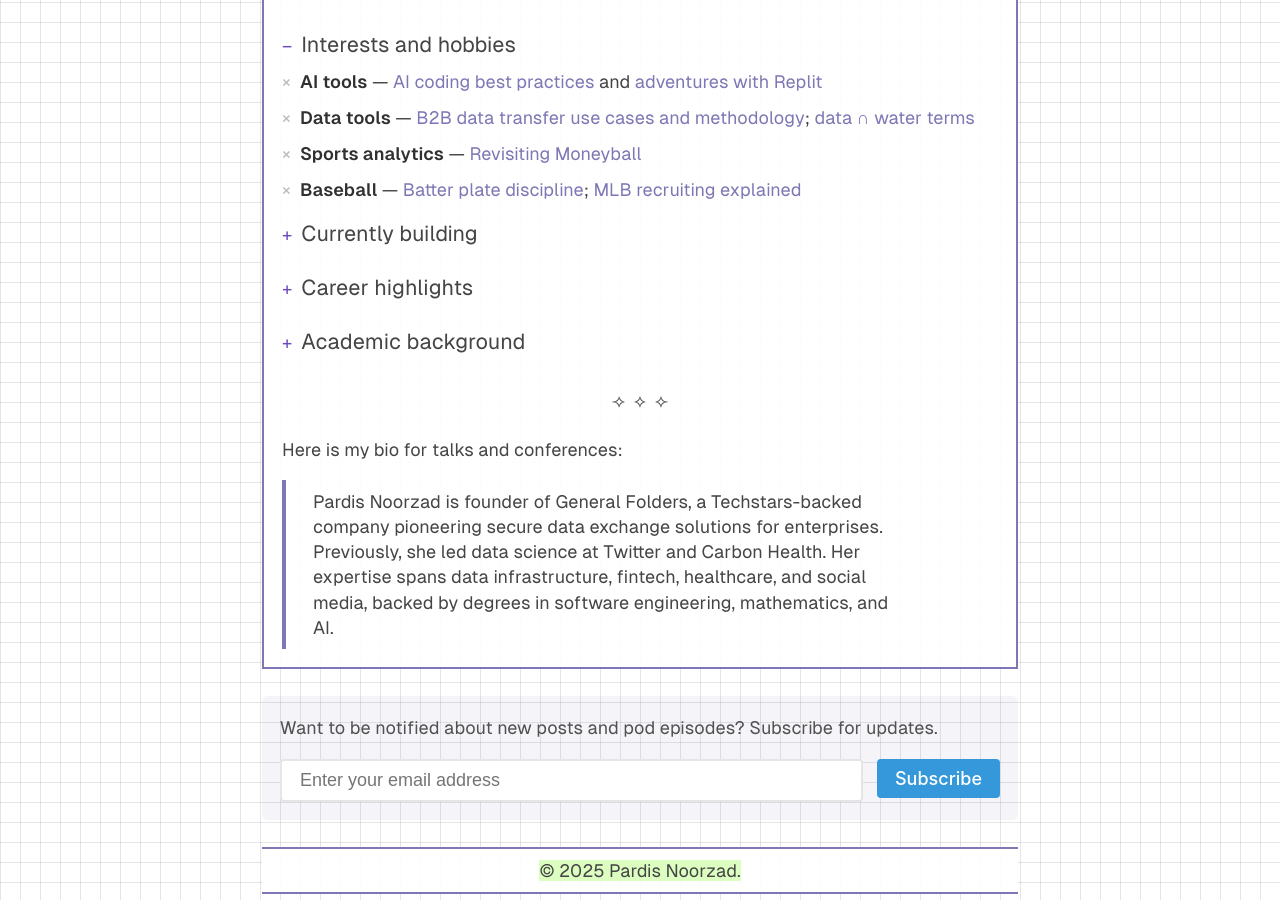
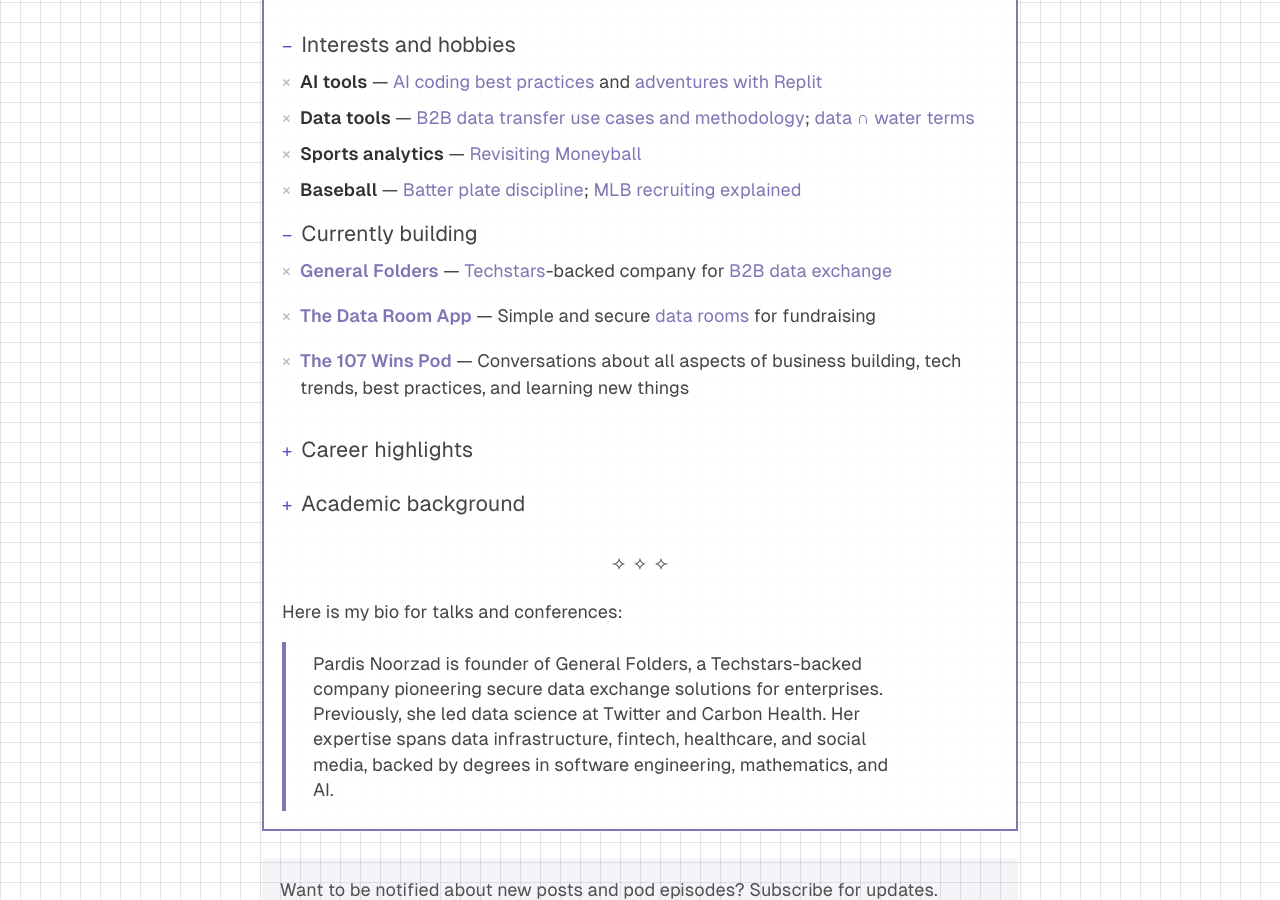
Before and after one commit to djpardis/djpardis.github.io, a Jekyll site: the page built from index.md, in a window 1280 px wide and 900 px high, scrolled down 498 px. Built offline with Jekyll 4.4.1, drawn with Linux system fonts in a browser that asks for light colours; a style sheet for code colours, icons or effects is not loaded.

Commit message:
Update index.md with latest changes

```diff
--- a/index.md
+++ b/index.md
@@ -20,12 +20,14 @@
 
 </details>
 
-<details class="collapsible-section" markdown="1">
+<details class="collapsible-section" markdown="1" open>
 <summary><h3>Currently building</h3></summary>
 
 - **[General Folders](https://generalfolders.com){:target="_blank"}** — [Techstars](https://www.techstars.com/newsroom/new-class-san-diego-sdsu){:target="_blank"}-backed company for [B2B data exchange](https://medium.com/@djpardis/the-state-of-data-exchange-31049fa229f0){:target="_blank"}
 
 - **[The Data Room App](https://thedataroom.app){:target="_blank"}** — Simple and secure [data rooms](/blog/2025/07/20/introducing-the-data-room-app/) for fundraising
+
+- **[The 107 Wins Pod](https://107wins.club){:target="_blank"}** — Conversations about all aspects of business building, tech trends, best practices, and learning new things
 
 </details>
 
```
